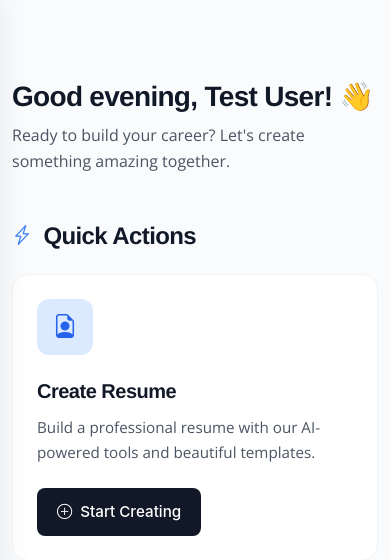
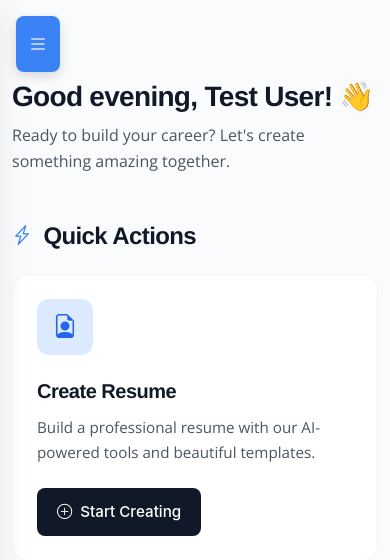
Before and after one commit to cvsper/resume_build_v1, a Flask app: page /test-dashboard-no-auth in a window 390 px wide. Shown: the top 560 px of the page. Run offline with Flask 3, Linux system fonts and the light colour scheme; some libraries are stand-ins or nearby versions.

Commit message:
Fix mobile menu toggle for dashboard page
- Add missing mobile menu toggle button and overlay elements to dashboard template
- Dashboard now properly implements mobile navigation functionality
- Mobile menu button will now show/hide sidebar on mobile devices

🤖 Generated with [Claude Code](https://claude.ai/code)

Co-Authored-By: Claude <noreply@anthropic.com>

```diff
--- a/templates/dashboard.html
+++ b/templates/dashboard.html
@@ -269,6 +269,14 @@
 
 {% block content %}
 <div id="fade-wrapper">
+    <!-- Mobile Menu Toggle -->
+    <button class="mobile-menu-toggle" onclick="toggleMobileMenu()">
+        <i class="bi bi-list"></i>
+    </button>
+
+    <!-- Sidebar Overlay -->
+    <div class="sidebar-overlay" onclick="closeMobileMenu()"></div>
+
     <div class="sidebar d-flex flex-column">
         <div class="sidebar-header">
             <img src="{{ url_for('static', filename='uploads/profile_pics/' ~ current_user.profile_pic) }}" alt="Profile Picture of {{ current_user.name or current_user.email.split('@')[0] }}">
```
